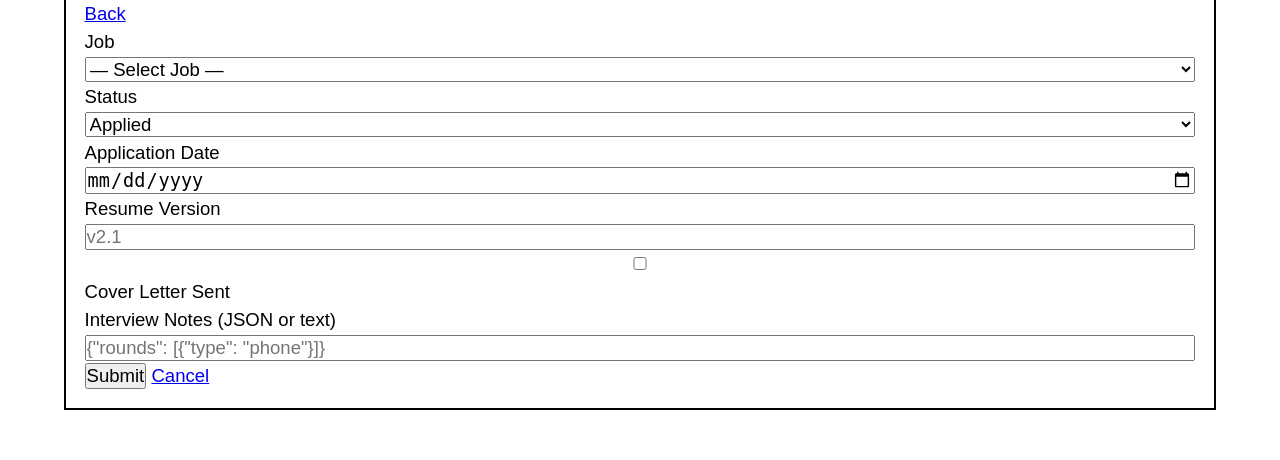
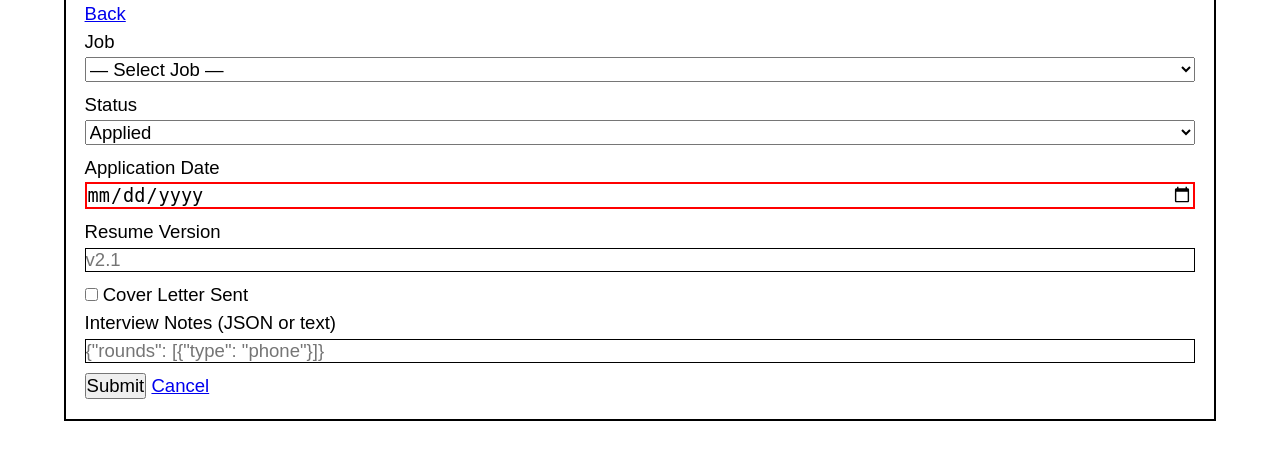
Before and after one commit to PinkJacketKid/job-application-tracker, a Flask app: page /applications/add in a window 1280 px wide. Shown: the part 93-553 px from the top of the page. Run offline with Flask 3, Linux system fonts and the light colour scheme; data comes from the database, SQL or seed files in the repository.

Commit message:
Stylings for forms

```diff
--- a/static/style.css
+++ b/static/style.css
@@ -85,12 +85,30 @@ label {
     display: block;
 }
 
+label[for="cover_letter_sent"] {
+    display: inline;
+}
+
 input, select, textarea, button {
     font-size: inherit;
 }
 
-input, select, textarea {
+input[type="text"],
+input[type="url"],
+input[type="email"],
+input[type="tel"],
+input[type="number"],
+input[type="date"], select, textarea {
     width: 100%;
+    margin-bottom: .5em;
+}
+
+input:required, input:invalid {
+	border: 2px solid red;
+}
+
+input:valid {
+	border: 1px solid black;
 }
 
 /* Base button class */
```
